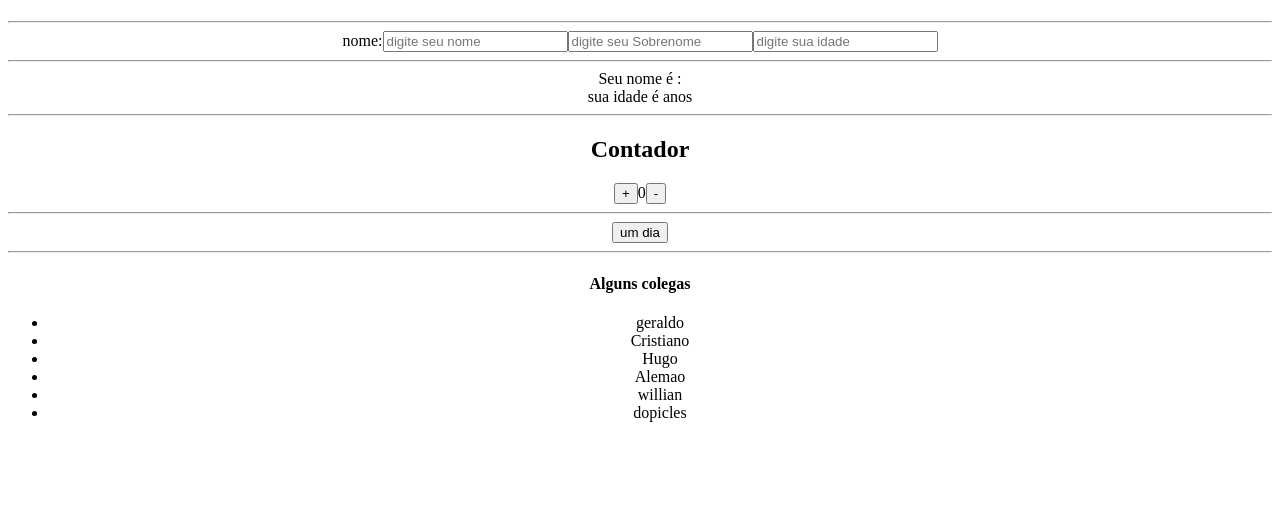
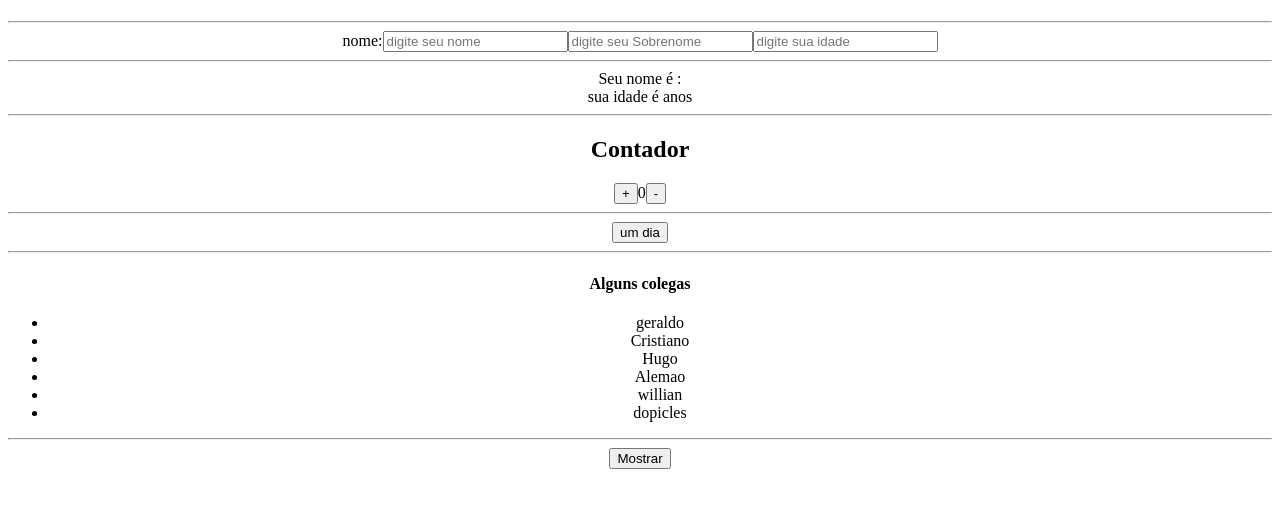
Before and after one commit to KAUANPEREIRA/react-b7, a React (Create React App) app: page / in a window 1280 px wide. Shown: the top 508 px of the page. Built offline with nearby package versions, Linux system fonts and the light colour scheme.

Commit message:
Update App.tsx

```diff
--- a/src/App.tsx
+++ b/src/App.tsx
@@ -7,6 +7,7 @@ import { useState } from 'react';
 import './App.css';
 
 function App() {
+  const [show,setShow]=useState(false)
 
   const [name, setName] = useState('')
   const [lastName,setLastName]= useState('')
@@ -46,8 +47,15 @@ let amigos =[
   'dopicles'
 ]
 
+  const n1 = 5
 
-
+const handleView =()=>{
+ if(show){
+  setShow(false)
+ }else{
+  setShow(true)
+ }
+}
   return (
     <div className="App">
       <Header/>
@@ -74,7 +82,10 @@ let amigos =[
           <li key={index}>{item}</li>
         ))}
       </ul>
+      <hr></hr>
+      <button onClick={handleView}>Mostrar</button>
 
+      {show===true?<div>bla bla bla</div>:''}
 
 
     </div>
```
